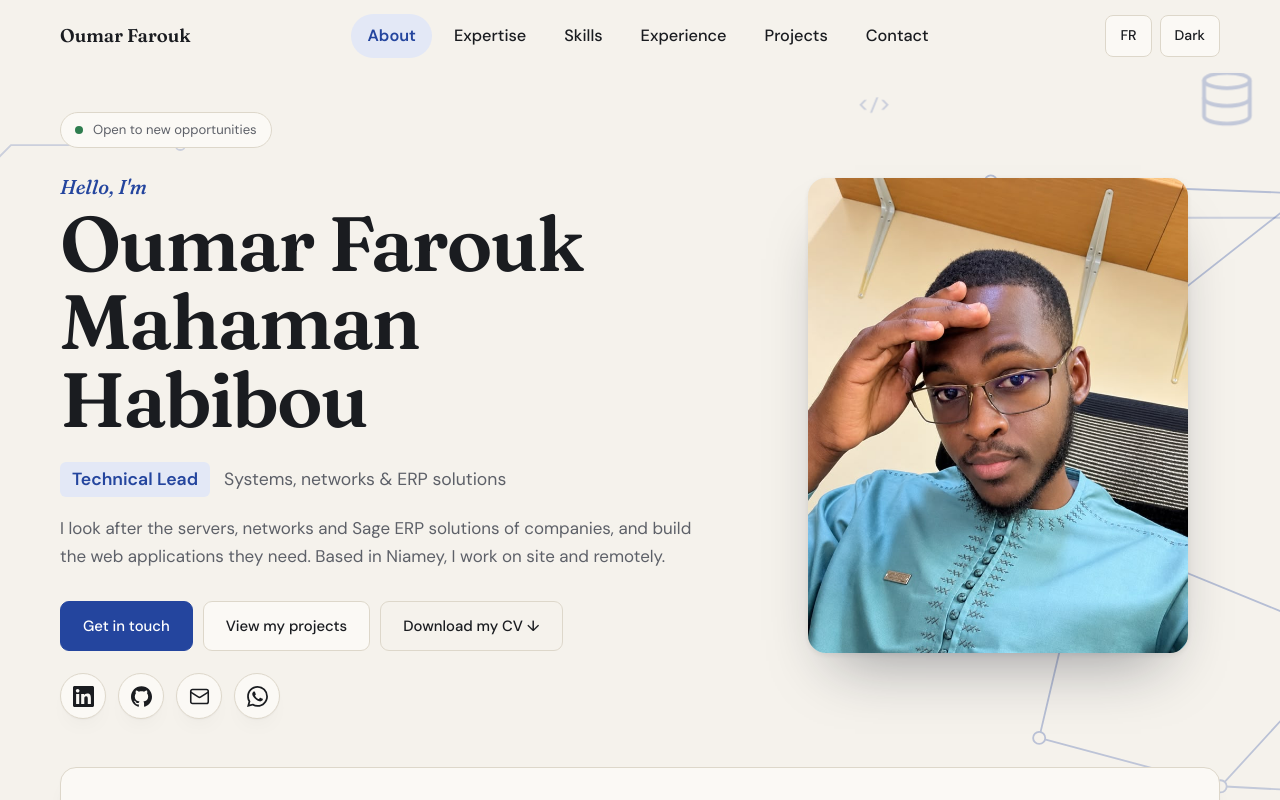
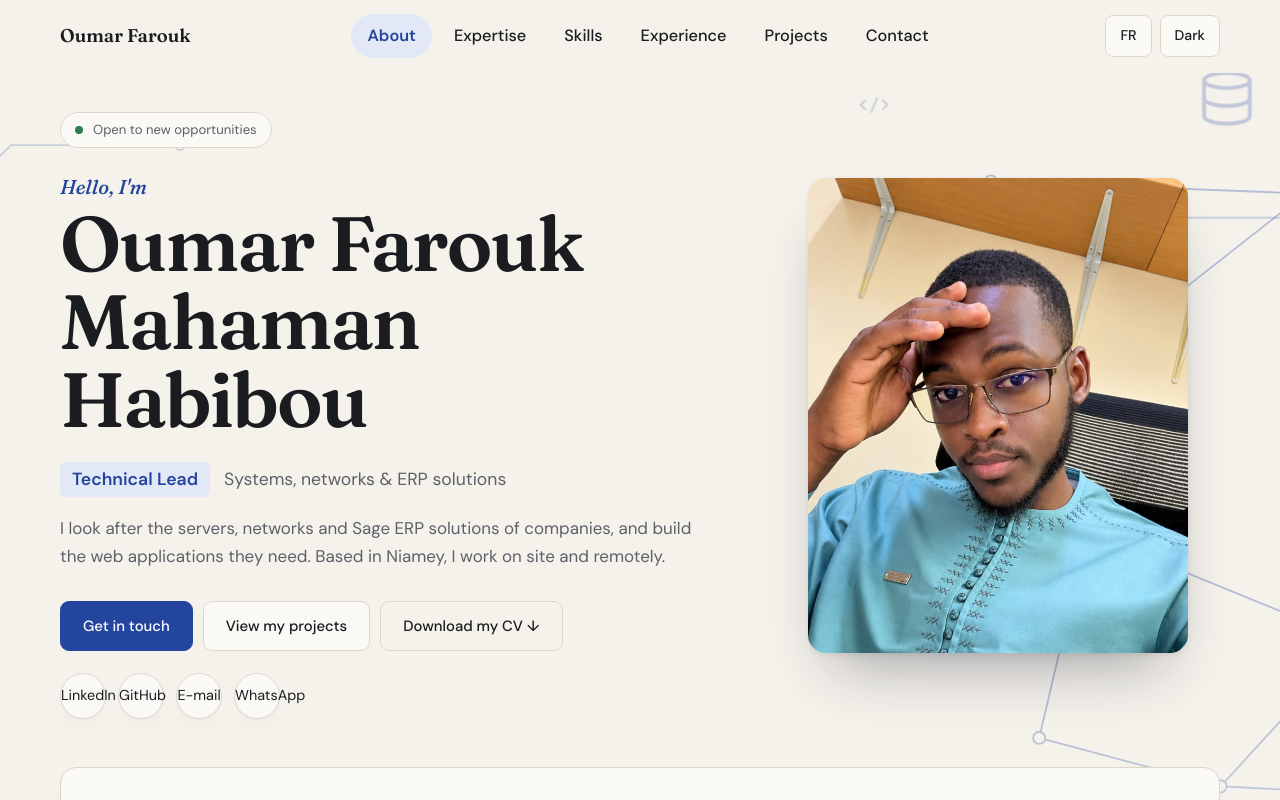
Before and after one commit to Oumar-Farouk-Habibou/My-portfolio, a Vue app: page / in a window 1280 px wide. Shown: the top 800 px of the page. Built offline with nearby package versions, Linux system fonts and the light colour scheme.

Commit message:
Icônes des réseaux

```diff
--- a/src/components/HeroSection.vue
+++ b/src/components/HeroSection.vue
@@ -8,26 +8,6 @@ import HeroBackdrop from './HeroBackdrop.vue'
 const { c } = useSite()
 const photoOk = ref(true)
 const photoSrc = '/photo.jpg' // dépose ta photo dans public/photo.jpg
-
-// Icônes des réseaux (line: true = icône en traits, sinon icône pleine)
-const socials = [
-  {
-    name: 'LinkedIn', href: links.linkedin, external: true,
-    icon: '<path d="M20.447 20.452h-3.554v-5.569c0-1.328-.027-3.037-1.852-3.037-1.853 0-2.136 1.445-2.136 2.939v5.667H9.351V9h3.414v1.561h.046c.477-.9 1.637-1.85 3.37-1.85 3.601 0 4.267 2.37 4.267 5.455v6.286zM5.337 7.433c-1.144 0-2.063-.926-2.063-2.065 0-1.138.92-2.063 2.063-2.063 1.14 0 2.064.925 2.064 2.063 0 1.139-.925 2.065-2.064 2.065zm1.782 13.019H3.555V9h3.564v11.452zM22.225 0H1.771C.792 0 0 .774 0 1.729v20.542C0 23.227.792 24 1.771 24h20.451C23.2 24 24 23.227 24 22.271V1.729C24 .774 23.2 0 22.222 0h.003z"/>'
-  },
-  {
-    name: 'GitHub', href: links.github, external: true,
-    icon: '<path d="M12 .297c-6.63 0-12 5.373-12 12 0 5.303 3.438 9.8 8.205 11.385.6.113.82-.258.82-.577 0-.285-.01-1.04-.015-2.04-3.338.724-4.042-1.61-4.042-1.61C4.422 18.07 3.633 17.7 3.633 17.7c-1.087-.744.084-.729.084-.729 1.205.084 1.838 1.236 1.838 1.236 1.07 1.835 2.809 1.305 3.495.998.108-.776.417-1.305.76-1.605-2.665-.3-5.466-1.332-5.466-5.93 0-1.31.465-2.38 1.235-3.22-.135-.303-.54-1.523.105-3.176 0 0 1.005-.322 3.3 1.23.96-.267 1.98-.399 3-.405 1.02.006 2.04.138 3 .405 2.28-1.552 3.285-1.23 3.285-1.23.645 1.653.24 2.873.12 3.176.765.84 1.23 1.91 1.23 3.22 0 4.61-2.805 5.625-5.475 5.92.42.36.81 1.096.81 2.22 0 1.606-.015 2.896-.015 3.286 0 .315.21.69.825.57C20.565 22.092 24 17.592 24 12.297c0-6.627-5.373-12-12-12"/>'
-  },
-  {
-    name: 'E-mail', href: 'mailto:' + links.email, external: false, line: true,
-    icon: '<rect width="20" height="16" x="2" y="4" rx="2"/><path d="m22 7-8.97 5.7a1.94 1.94 0 0 1-2.06 0L2 7"/>'
-  },
-  {
-    name: 'WhatsApp', href: links.whatsapp, external: true,
-    icon: '<path d="M17.472 14.382c-.297-.149-1.758-.867-2.03-.967-.273-.099-.471-.148-.67.15-.197.297-.767.966-.94 1.164-.173.199-.347.223-.644.075-.297-.15-1.255-.463-2.39-1.475-.883-.788-1.48-1.761-1.653-2.059-.173-.297-.018-.458.13-.606.134-.133.298-.347.446-.52.149-.174.198-.298.298-.497.099-.198.05-.371-.025-.52-.075-.149-.669-1.612-.916-2.207-.242-.579-.487-.5-.669-.51-.173-.008-.371-.01-.57-.01-.198 0-.52.074-.792.372-.272.297-1.04 1.016-1.04 2.479 0 1.462 1.065 2.875 1.213 3.074.149.198 2.096 3.2 5.077 4.487.709.306 1.262.489 1.694.625.712.227 1.36.195 1.871.118.571-.085 1.758-.719 2.006-1.413.248-.694.248-1.289.173-1.413-.074-.124-.272-.198-.57-.347m-5.421 7.403h-.004a9.87 9.87 0 01-5.031-1.378l-.361-.214-3.741.982.998-3.648-.235-.374a9.86 9.86 0 01-1.51-5.26c.001-5.45 4.436-9.884 9.888-9.884 2.64 0 5.122 1.03 6.988 2.898a9.825 9.825 0 012.893 6.994c-.003 5.45-4.437 9.884-9.885 9.884m8.413-18.297A11.815 11.815 0 0012.05 0C5.495 0 .16 5.335.157 11.892c0 2.096.547 4.142 1.588 5.945L.057 24l6.305-1.654a11.882 11.882 0 005.683 1.448h.005c6.554 0 11.89-5.335 11.893-11.893a11.821 11.821 0 00-3.48-8.413z"/>'
-  }
-]
 </script>
 
 <template>
@@ -46,11 +26,10 @@ const socials = [
           <a class="btn ghost" :href="links.cv" download>{{ c.ui.cv }} ↓</a>
         </div>
         <ul class="socials" v-reveal="{ delay: 340 }">
-          <li v-for="s in socials" :key="s.name">
-            <a :href="s.href" :aria-label="s.name" :title="s.name" :target="s.external ? '_blank' : null" rel="noopener">
-              <svg viewBox="0 0 24 24" :class="{ line: s.line }" aria-hidden="true" v-html="s.icon"></svg>
-            </a>
-          </li>
+          <li><a :href="links.linkedin" target="_blank" rel="noopener">LinkedIn</a></li>
+          <li><a :href="links.github" target="_blank" rel="noopener">GitHub</a></li>
+          <li><a :href="'mailto:' + links.email">E-mail</a></li>
+          <li><a :href="links.whatsapp" target="_blank" rel="noopener">WhatsApp</a></li>
         </ul>
       </div>
 
--- a/src/components/SiteFooter.vue
+++ b/src/components/SiteFooter.vue
@@ -1,6 +1,7 @@
 <script setup>
 import { useSite } from '../composables/useSite'
-import { links } from '../content'
+import { socials } from '../socials'
+
 const { c } = useSite()
 const year = new Date().getFullYear()
 </script>
@@ -9,11 +10,18 @@ const year = new Date().getFullYear()
   <footer class="site-footer">
     <div class="wrap row">
       <p>© {{ year }} Oumar Farouk Mahaman Habibou · {{ c.footer.made }}</p>
-      <p class="f-links">
-        <a :href="links.linkedin" target="_blank" rel="noopener">LinkedIn</a>
-        <a :href="links.github" target="_blank" rel="noopener">GitHub</a>
-        <a href="#top">{{ c.ui.top }} ↑</a>
-      </p>
+      <ul class="socials footer-socials">
+        <li v-for="s in socials" :key="s.name">
+          <a :href="s.href" :aria-label="s.name" :title="s.name" :target="s.external ? '_blank' : null" rel="noopener">
+            <svg viewBox="0 0 24 24" :class="{ line: s.line }" aria-hidden="true" v-html="s.icon"></svg>
+          </a>
+        </li>
+        <li>
+          <a href="#top" :aria-label="c.ui.top" :title="c.ui.top">
+            <svg viewBox="0 0 24 24" class="line" aria-hidden="true"><path d="m18 15-6-6-6 6" /></svg>
+          </a>
+        </li>
+      </ul>
     </div>
   </footer>
 </template>
--- /dev/null
+++ b/src/socials.js
@@ -0,0 +1,21 @@
+import { links } from './content'
+
+// Icônes des réseaux, partagées (line: true = icône en traits, sinon icône pleine)
+export const socials = [
+  {
+    name: 'LinkedIn', href: links.linkedin, external: true,
+    icon: '<path d="M20.447 20.452h-3.554v-5.569c0-1.328-.027-3.037-1.852-3.037-1.853 0-2.136 1.445-2.136 2.939v5.667H9.351V9h3.414v1.561h.046c.477-.9 1.637-1.85 3.37-1.85 3.601 0 4.267 2.37 4.267 5.455v6.286zM5.337 7.433c-1.144 0-2.063-.926-2.063-2.065 0-1.138.92-2.063 2.063-2.063 1.14 0 2.064.925 2.064 2.063 0 1.139-.925 2.065-2.064 2.065zm1.782 13.019H3.555V9h3.564v11.452zM22.225 0H1.771C.792 0 0 .774 0 1.729v20.542C0 23.227.792 24 1.771 24h20.451C23.2 24 24 23.227 24 22.271V1.729C24 .774 23.2 0 22.222 0h.003z"/>'
+  },
+  {
+    name: 'GitHub', href: links.github, external: true,
+    icon: '<path d="M12 .297c-6.63 0-12 5.373-12 12 0 5.303 3.438 9.8 8.205 11.385.6.113.82-.258.82-.577 0-.285-.01-1.04-.015-2.04-3.338.724-4.042-1.61-4.042-1.61C4.422 18.07 3.633 17.7 3.633 17.7c-1.087-.744.084-.729.084-.729 1.205.084 1.838 1.236 1.838 1.236 1.07 1.835 2.809 1.305 3.495.998.108-.776.417-1.305.76-1.605-2.665-.3-5.466-1.332-5.466-5.93 0-1.31.465-2.38 1.235-3.22-.135-.303-.54-1.523.105-3.176 0 0 1.005-.322 3.3 1.23.96-.267 1.98-.399 3-.405 1.02.006 2.04.138 3 .405 2.28-1.552 3.285-1.23 3.285-1.23.645 1.653.24 2.873.12 3.176.765.84 1.23 1.91 1.23 3.22 0 4.61-2.805 5.625-5.475 5.92.42.36.81 1.096.81 2.22 0 1.606-.015 2.896-.015 3.286 0 .315.21.69.825.57C20.565 22.092 24 17.592 24 12.297c0-6.627-5.373-12-12-12"/>'
+  },
+  {
+    name: 'E-mail', href: 'mailto:' + links.email, external: false, line: true,
+    icon: '<rect width="20" height="16" x="2" y="4" rx="2"/><path d="m22 7-8.97 5.7a1.94 1.94 0 0 1-2.06 0L2 7"/>'
+  },
+  {
+    name: 'WhatsApp', href: links.whatsapp, external: true,
+    icon: '<path d="M17.472 14.382c-.297-.149-1.758-.867-2.03-.967-.273-.099-.471-.148-.67.15-.197.297-.767.966-.94 1.164-.173.199-.347.223-.644.075-.297-.15-1.255-.463-2.39-1.475-.883-.788-1.48-1.761-1.653-2.059-.173-.297-.018-.458.13-.606.134-.133.298-.347.446-.52.149-.174.198-.298.298-.497.099-.198.05-.371-.025-.52-.075-.149-.669-1.612-.916-2.207-.242-.579-.487-.5-.669-.51-.173-.008-.371-.01-.57-.01-.198 0-.52.074-.792.372-.272.297-1.04 1.016-1.04 2.479 0 1.462 1.065 2.875 1.213 3.074.149.198 2.096 3.2 5.077 4.487.709.306 1.262.489 1.694.625.712.227 1.36.195 1.871.118.571-.085 1.758-.719 2.006-1.413.248-.694.248-1.289.173-1.413-.074-.124-.272-.198-.57-.347m-5.421 7.403h-.004a9.87 9.87 0 01-5.031-1.378l-.361-.214-3.741.982.998-3.648-.235-.374a9.86 9.86 0 01-1.51-5.26c.001-5.45 4.436-9.884 9.888-9.884 2.64 0 5.122 1.03 6.988 2.898a9.825 9.825 0 012.893 6.994c-.003 5.45-4.437 9.884-9.885 9.884m8.413-18.297A11.815 11.815 0 0012.05 0C5.495 0 .16 5.335.157 11.892c0 2.096.547 4.142 1.588 5.945L.057 24l6.305-1.654a11.882 11.882 0 005.683 1.448h.005c6.554 0 11.89-5.335 11.893-11.893a11.821 11.821 0 00-3.48-8.413z"/>'
+  }
+]
--- a/src/style.css
+++ b/src/style.css
@@ -506,3 +506,8 @@ form label{font-size:.95rem}
 .socials a:hover{background:var(--accent);border-color:var(--accent);color:var(--on-accent);transform:translateY(-3px)}
 .socials svg{width:21px;height:21px;fill:currentColor}
 .socials svg.line{fill:none;stroke:currentColor;stroke-width:1.8;stroke-linecap:round;stroke-linejoin:round}
+
+/* ===== Pied de page : icônes ===== */
+.site-footer .row{align-items:center}
+.footer-socials a{width:40px;height:40px}
+.footer-socials svg{width:18px;height:18px}
```
